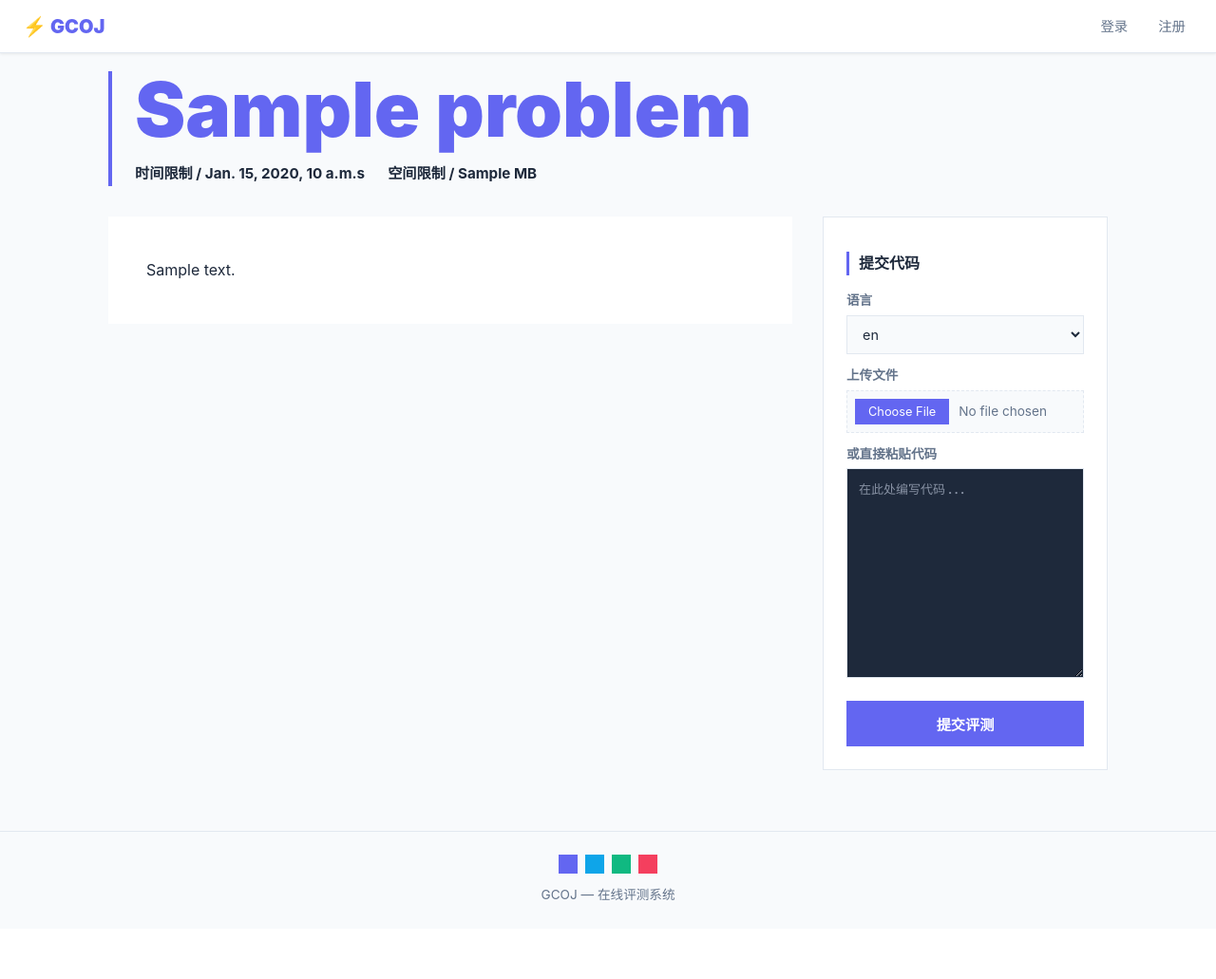
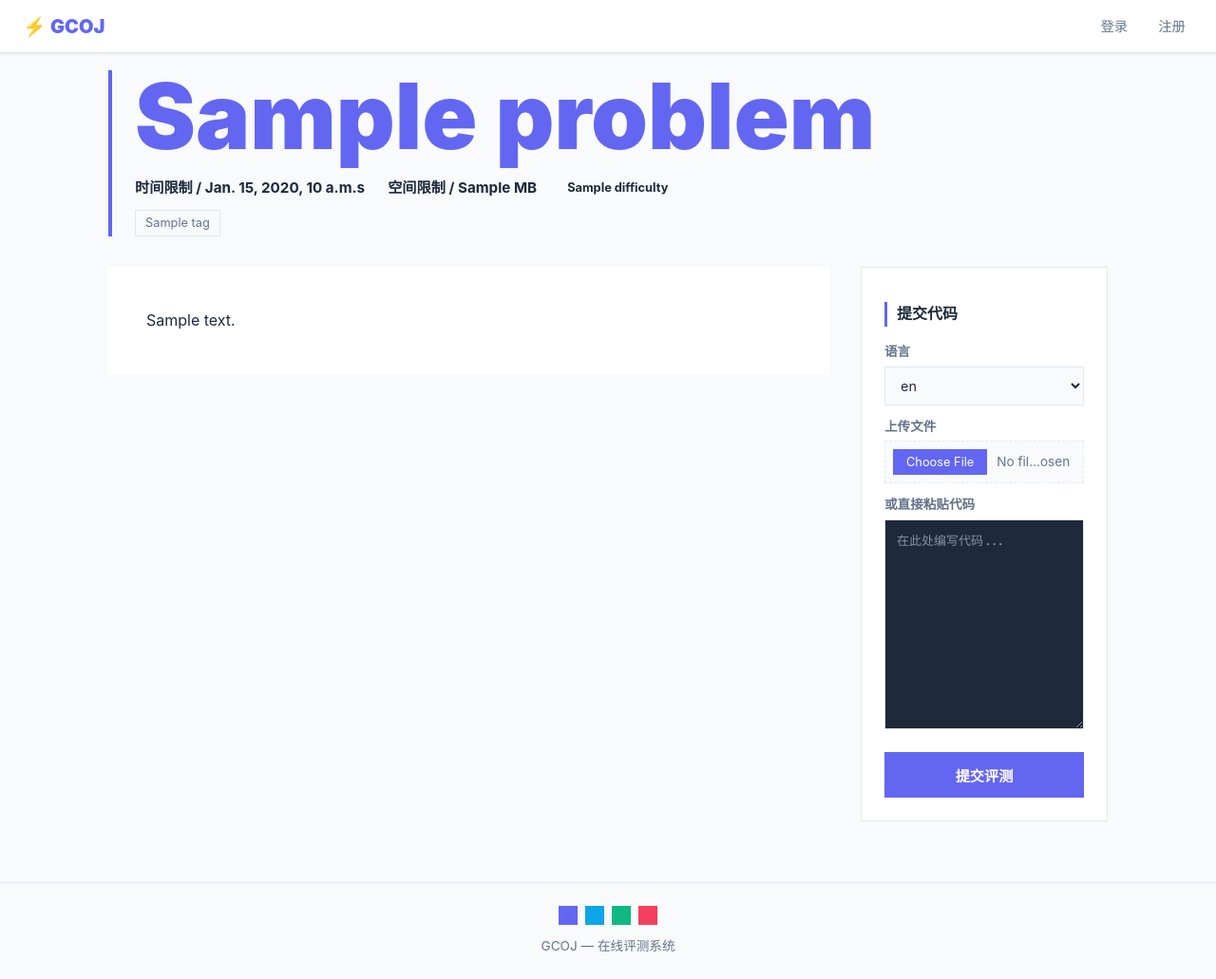
Before and after one commit to Graphcity123/GraphCityOJ, a Django app: template frontend/oj/templates/oj/problems/detail.html in a window 1280 px wide. Shown: the whole page at 95% size. Before the commit the page ends 949 px from the top, so only its background shows below. Run offline with Django 5.2, Linux system fonts and the light colour scheme; the template is opened without the code that fills it: most values are stand-ins (such as "Sample title", 1, 10 or a date in 2020); some web fonts are replaced.

Commit message:
style: 96px title, narrower sidebar (260px), tags restored
- Title matches graphcity_blog exactly: 96px Black 900
- Sidebar: 260px for wider article area
- Tags row below meta with border pills

```diff
--- a/frontend/oj/static/oj/style.css
+++ b/frontend/oj/static/oj/style.css
@@ -138,12 +138,14 @@ h3 { font-size: 1.15rem; margin: 12px 0 8px; }
 /* Problem detail — graphcity_blog article-page style */
 .detail-header { margin-bottom: 32px; }
 .detail-header-body { border-left: 4px solid var(--primary); padding-left: 24px; }
-.detail-header h1 { font-size: 80px; color: var(--primary); font-weight: 900; line-height: 1; margin: -0.06em 0 16px; text-wrap: balance; }
+.detail-header h1 { font-size: 96px; color: var(--primary); font-weight: 900; line-height: 1; margin: -0.06em 0 16px; text-wrap: balance; }
 .detail-meta { display: flex; gap: 24px; font-size: .95rem; color: var(--text); margin-top: 0; font-weight: 700; }
+.detail-tags { display: flex; gap: 6px; margin-top: 10px; flex-wrap: wrap; }
+.detail-tags .tag { font-family: inherit; background: var(--bg); color: var(--text-secondary); padding: 3px 10px; font-size: .8rem; border: 1px solid var(--border); }
 
 .detail-layout { display: flex; gap: 32px; align-items: flex-start; }
 .detail-layout article { flex: 1; min-width: 0; background: var(--card-bg); padding: 32px 40px; }
-.detail-sidebar { position: sticky; top: 72px; width: 300px; flex-shrink: 0; }
+.detail-sidebar { position: sticky; top: 72px; width: 260px; flex-shrink: 0; }
 
 .submit-card { background: var(--card-bg); border: 1px solid var(--border); padding: 24px; }
 .submit-card h3 { font-size: 16px; font-weight: 900; color: var(--text); margin-bottom: 16px; border-left: 3px solid var(--primary); padding-left: 10px; }
--- a/frontend/oj/templates/oj/problems/detail.html
+++ b/frontend/oj/templates/oj/problems/detail.html
@@ -9,7 +9,17 @@
         <div class="detail-meta">
             <span>时间限制 / {{ problem.time_limit }}s</span>
             <span>空间限制 / {{ problem.memory_limit }} MB</span>
+            {% if problem.difficulty %}
+            <span class="difficulty difficulty-{{ problem.difficulty }}">{{ problem.difficulty }}</span>
+            {% endif %}
         </div>
+        {% if problem.tags %}
+        <div class="detail-tags">
+            {% for tag in problem.tags %}
+            <span class="tag">{{ tag }}</span>
+            {% endfor %}
+        </div>
+        {% endif %}
     </div>
 </header>
 
```
